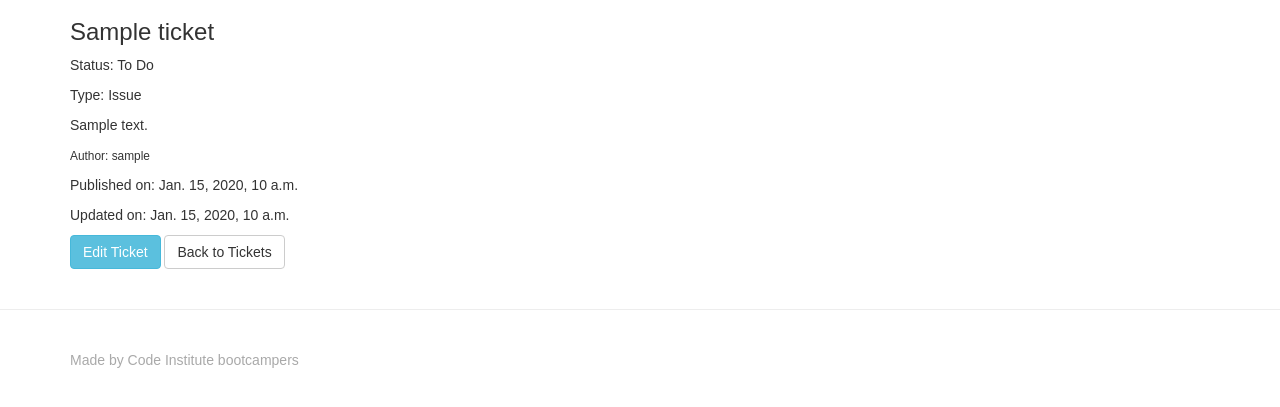
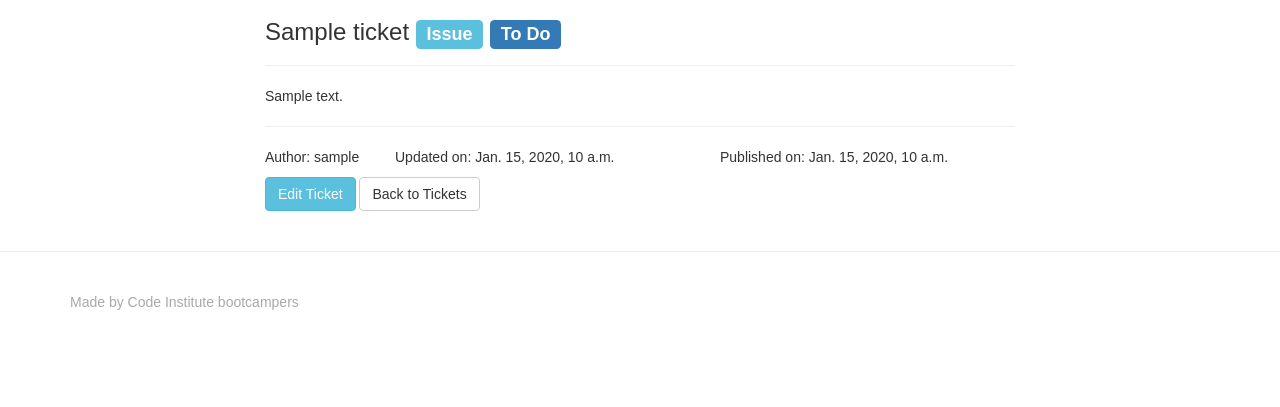
Before and after one commit to leonxx-dev/issue-tracker, a Django app: page /tickets/1/ in a window 1280 px wide. Shown: the part 51-458 px from the top of the page. Run offline with Django 3.2, Linux system fonts and the light colour scheme; tables that the repository leaves empty hold one stand-in row (values such as "Sample post"); some libraries are stand-ins or nearby versions.

Commit message:
Added style to ticket detail page

```diff
--- a/issuetracker/settings.py
+++ b/issuetracker/settings.py
@@ -11,7 +11,7 @@ https://docs.djangoproject.com/en/2.2/ref/settings/
 """
 
 import os
-import env
+#import env
 import dj_database_url
 
 # Build paths inside the project like this: os.path.join(BASE_DIR, ...)
--- a/tickets/templates/ticketdetail.html
+++ b/tickets/templates/ticketdetail.html
@@ -1,16 +1,29 @@
 {% extends "base.html" %}
 {% block content %}
 <div class="row ticket-detail">
-    <div class="col-xs-12">
-        <h3>{{ ticket.title }}</h3>
-        <p><span class="boldtext">Status:</span> {{ ticket.status }}</p>
-        <p><span class="boldtext">Type:</span> {{ticket.ticket_type}}</p>
+    <div class="col-xs-12 col-md-8 col-md-offset-2">
+        <h3>{{ ticket.title }}
+            <span class="type-color">{{ticket.ticket_type}}</span>
+            <span class="status-color">{{ticket.status}}</span>
+        </h3>
+        <hr>
         <p>{{ ticket.content }}</p>
-        <p><small><span class="boldtext">Author:</span> {{ ticket.author }}</small></p>
-        <p><span class="boldtext">Published on:</span> {{ ticket.published_date }} </p>
-        <p><span class="boldtext">Updated on:</span> {{ ticket.update_date }} </p>
-        <a href="{% url 'edit_ticket' ticket.id %}" class="btn btn-info">Edit Ticket</a>
-        <a href="{% url 'get_tickets' %}" class="btn btn-default">Back to Tickets</a>
+        <hr>
+        <div class="row">
+            <div class="col-xs-12 col-md-2">
+                <p><span class="boldtext">Author:</span> {{ ticket.author }}</p>
+            </div>
+            <div class="col-xs-12 col-md-5">
+                <p><span class="boldtext">Updated on:</span> {{ ticket.update_date }}</p>
+            </div>
+            <div class="col-xs-12 col-md-5">
+                <p><span class="boldtext">Published on:</span> {{ ticket.published_date }}</p>
+            </div>
+        </div>
+        <div>
+            <a href="{% url 'edit_ticket' ticket.id %}" class="btn btn-info">Edit Ticket</a>
+            <a href="{% url 'get_tickets' %}" class="btn btn-default">Back to Tickets</a>
+        </div>
     </div>
 </div>
 {% endblock %}
```
